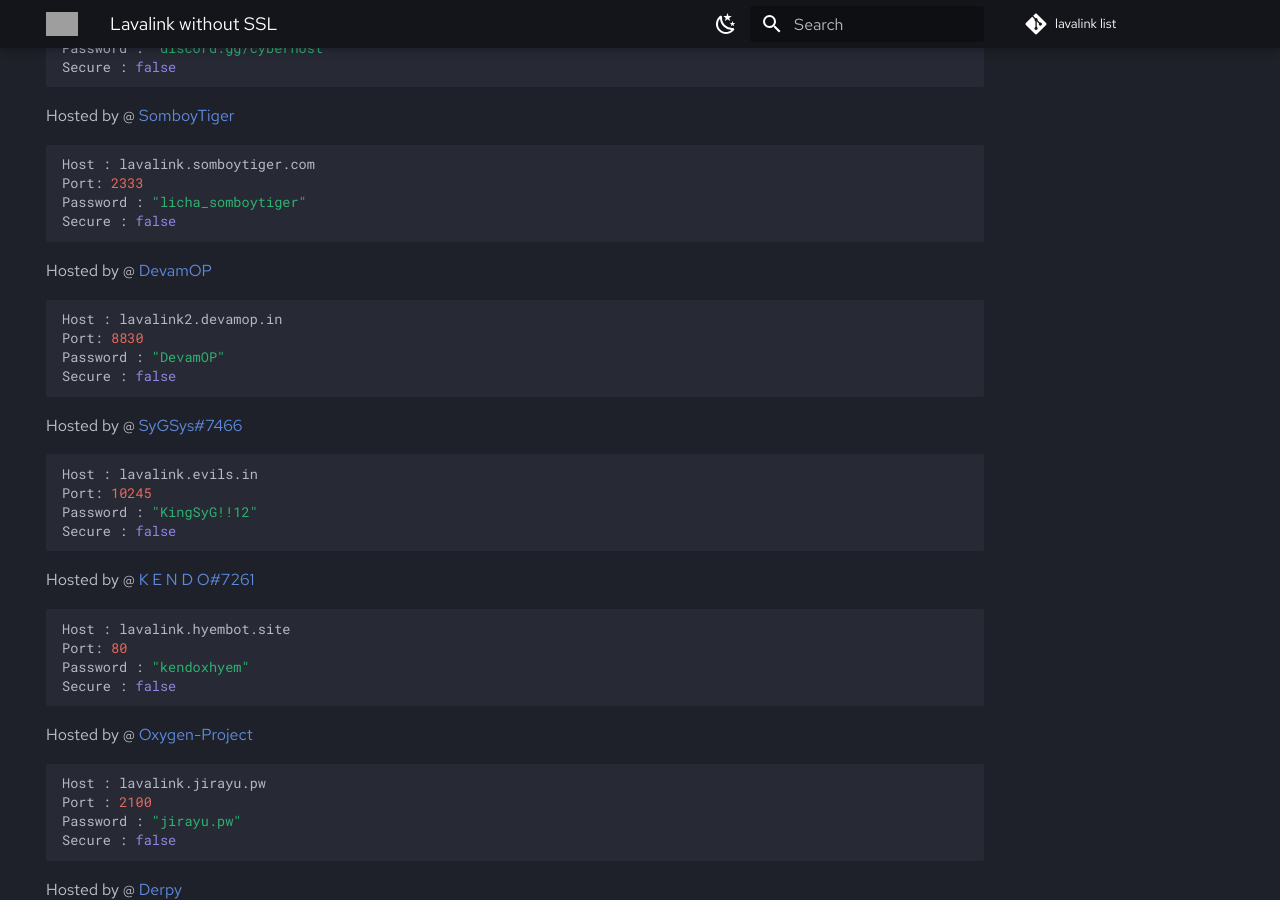
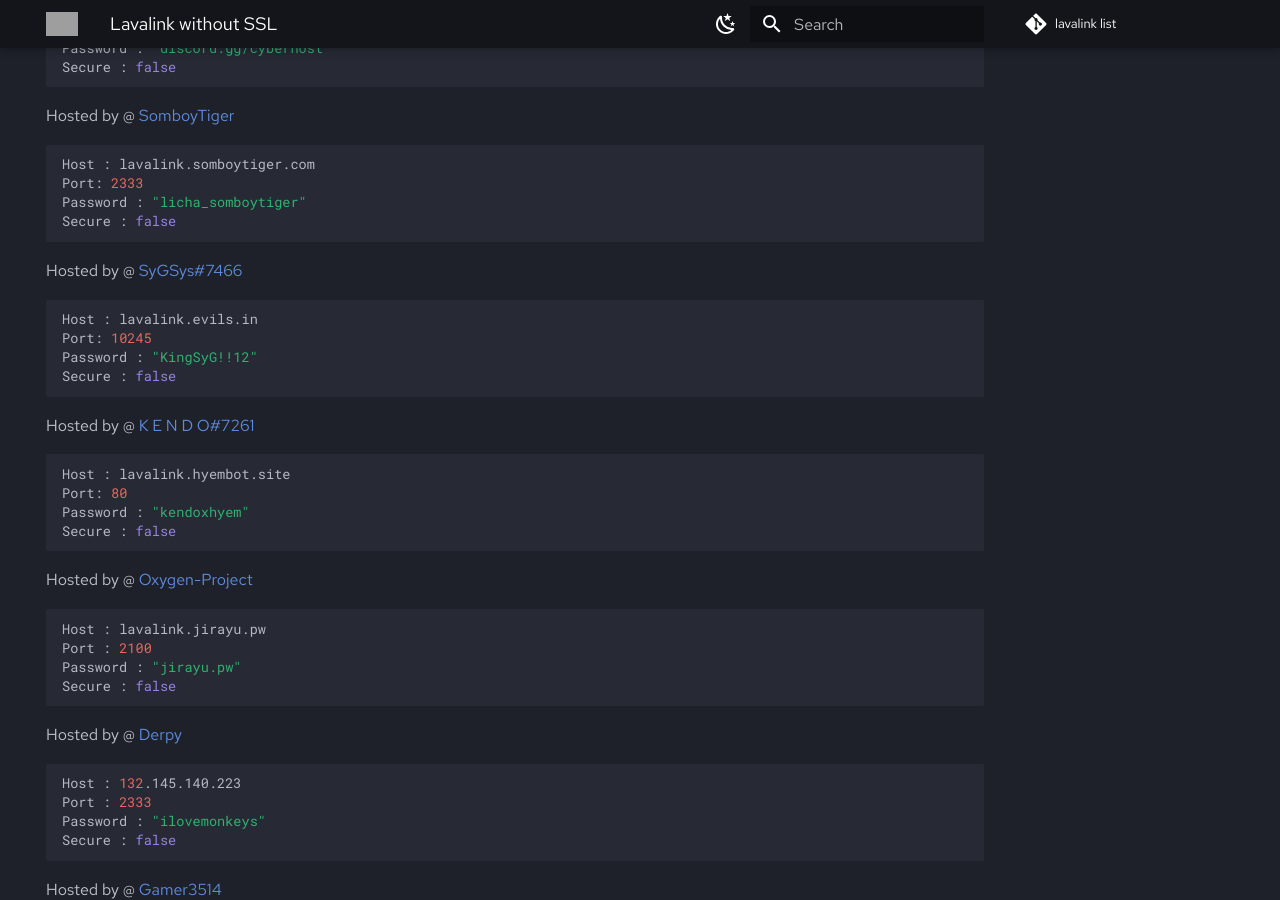
Before and after one commit to DarrenOfficial/lavalink-list, an MkDocs documentation site: the page built from docs/NoSSL/lavalink-without-ssl.md, in a window 1280 px wide and 900 px high, scrolled down 4173 px. Built offline with MkDocs 1.6.1 and Material for MkDocs 9.7.7, drawn with Linux system fonts in a browser that asks for light colours; comment, search, counter and statistics services are not loaded; grey boxes are pictures that could not be loaded.

Commit message:
Remove my lavalink (#326)
This one is old lavalink, not working anymore...
Added my new lavalink but forgot to remove this so i m removing...

````diff
--- a/docs/NoSSL/lavalink-without-ssl.md
+++ b/docs/NoSSL/lavalink-without-ssl.md
@@ -224,14 +224,6 @@ Password : "licha_somboytiger"
 Secure : false
 ```
 
-Hosted by @ [DevamOP](https://bit.ly/m/devam)
-```bash
-Host : lavalink2.devamop.in
-Port: 8830
-Password : "DevamOP"
-Secure : false
-```
-
 Hosted by @ [SyGSys#7466](https://github.com/SyGSysMc)
 ```bash
 Host : lavalink.evils.in
````
